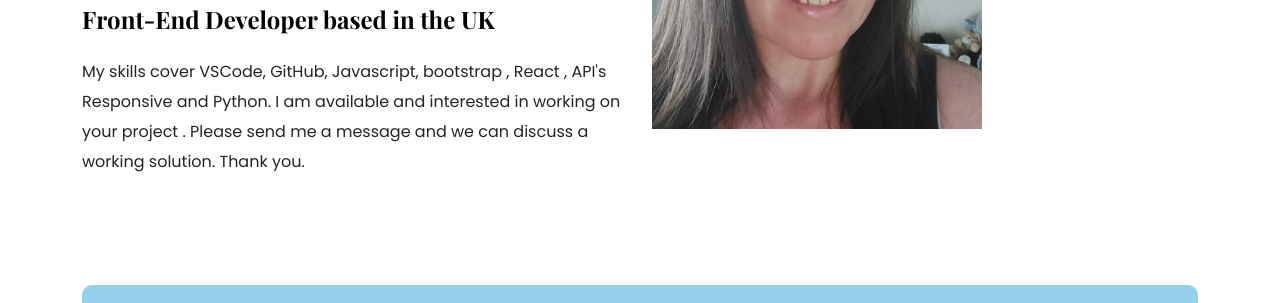
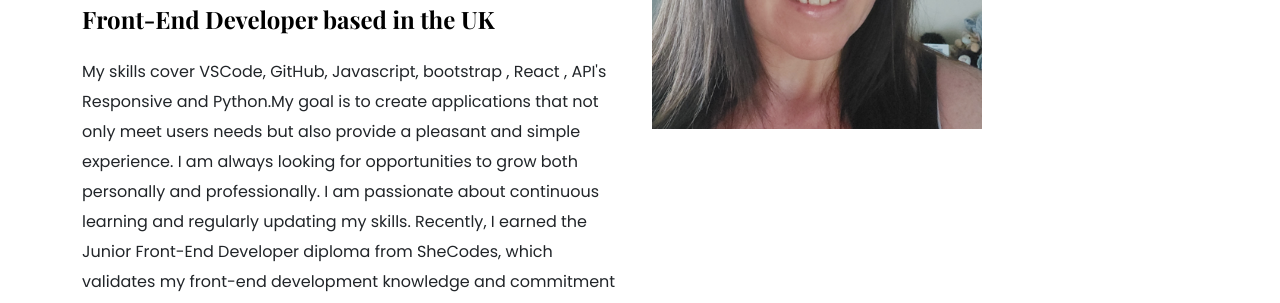
Before and after one commit to natjam13/portfolio-project, a plain HTML site: page about.html in a window 1280 px wide. Shown: the part 285-588 px from the top of the page. Drawn offline with nearby package versions, Linux system fonts and the light colour scheme; a web font is replaced by a local one.

Commit message:
updated about section

```diff
--- a/about.html
+++ b/about.html
@@ -61,9 +61,13 @@
           <h4 class="mb-4">Front-End Developer based in the UK</h4>
           <p class="mb-5">
             My skills cover VSCode, GitHub, Javascript, bootstrap , React ,
-            API's Responsive and Python. I am available and interested in
-            working on your project . Please send me a message and we can
-            discuss a working solution. Thank you.
+            API's Responsive and Python.My goal is to create applications that not only meet users needs but also provide a pleasant and simple experience.
+            I am always looking for opportunities to grow both personally and professionally.
+            I am passionate about continuous learning and regularly updating my skills.
+            Recently, I earned the Junior Front-End Developer diploma from SheCodes,
+            which validates my front-end development knowledge and commitment to professional excellence.
+            Please send me a message and we can discuss a working solution I am available and interested in
+            working on your project. Thank you.
           </p>
         </div>
         <div class="col text-center-sm-3">
--- a/styles/portfolio.css
+++ b/styles/portfolio.css
@@ -97,7 +97,7 @@ p {
     color: white;
     font-size: 18px;
     line-height: 27px;
-    padding: 15px 10px;
+
 }
 
 .btn-branding-outline {
@@ -106,13 +106,13 @@ p {
     border-radius: 4px;
     font-size: 18px;
     line-height: 27px;
-    padding: 15px 10px;
+
 }
 
 .work {
     text-decoration: none;
+}
 
-}
 .btn-branding .projects {
     padding: 0 10px;
 }
```
Also changed, not shown: contact.html (+1 -1 lines).
